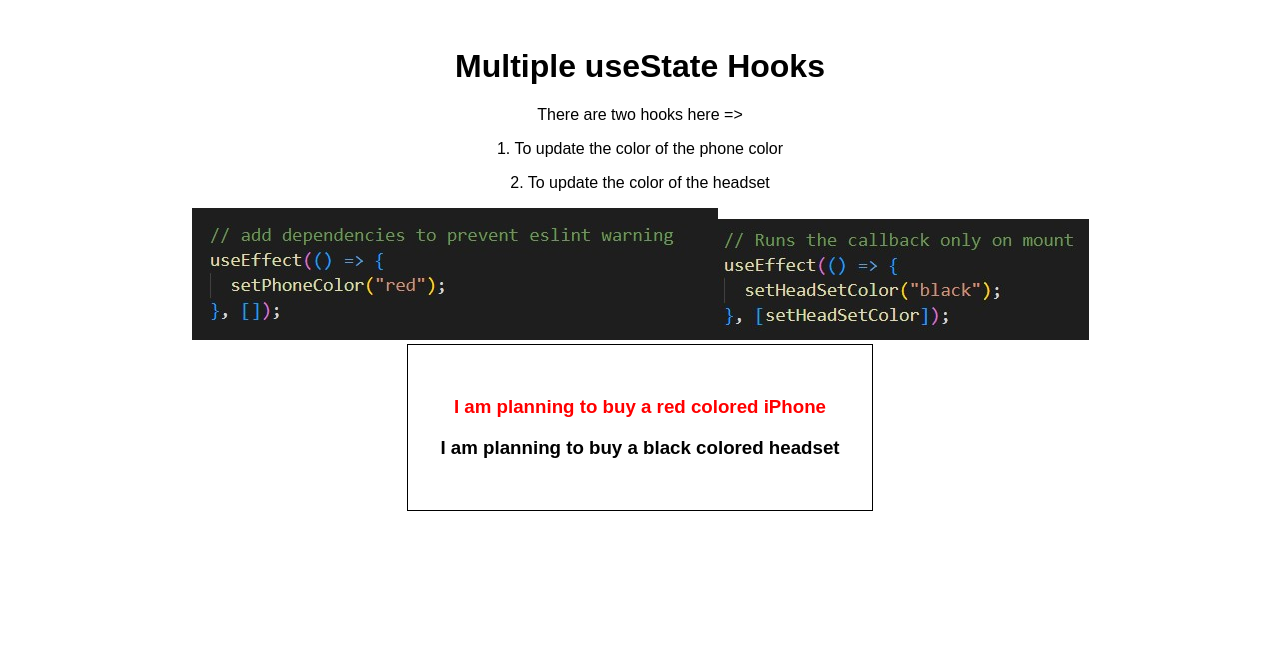
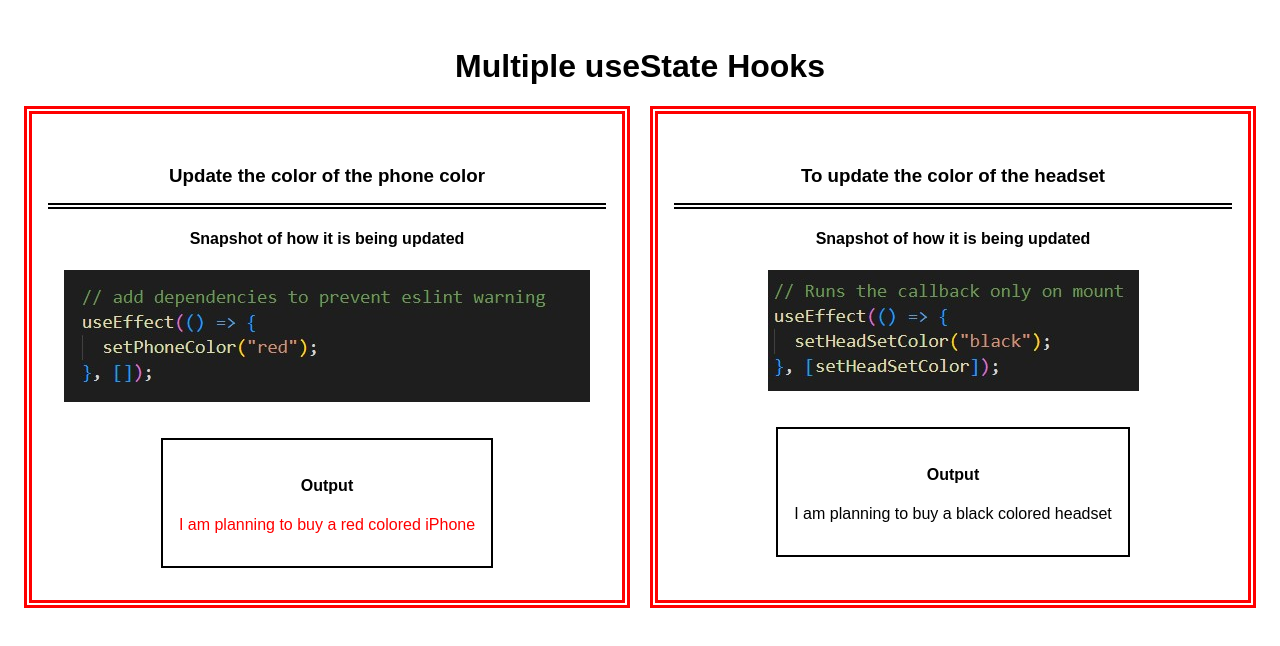
Before and after one commit to Rashmibss/useState-Avoid-dependency-onOther-hooks, a React (Create React App) app: page / in a window 1280 px wide. Shown: the top 646 px of the page. Built offline with nearby package versions, Linux system fonts and the light colour scheme.

Commit message:
added flexbox and enhanced the style

```diff
--- a/src/App.js
+++ b/src/App.js
@@ -20,7 +20,7 @@ export default function App() {
   return (
     <div className="app">
       <h1>Multiple useState Hooks</h1>
-      <div className="info">
+      {/* <div className="info">
         There are two hooks here =&gt;
         <p>1. To update the color of the phone color</p>
         <p>2. To update the color of the headset</p>
@@ -36,6 +36,40 @@ export default function App() {
         <h3 style={{ color: headsetColor }}>
           I am planning to buy a {headsetColor} colored headset
         </h3>
+      </div> */}
+
+      <div class="flex-container">
+        <div class="flex-child magenta">
+          <h3>Update the color of the phone color</h3>
+
+          <div className="images-container">
+            <h4>Snapshot of how it is being updated</h4>
+            <img src={useffectWithoutDep} alt="Dep" />
+          </div>
+
+          <div className="container">
+            <h4>Output</h4>
+            <p style={{ color: phoneColor }}>
+              I am planning to buy a {phoneColor} colored iPhone
+            </p>
+          </div>
+        </div>
+
+        <div class="flex-child green">
+          <h3>To update the color of the headset</h3>
+
+          <div className="images-container">
+            <h4>Snapshot of how it is being updated</h4>
+            <img src={useEffectWithDep} alt="Dep" />
+          </div>
+
+          <div className="container">
+            <h4>Output</h4>
+            <p style={{ color: headsetColor }}>
+              I am planning to buy a {headsetColor} colored headset
+            </p>
+          </div>
+        </div>
       </div>
     </div>
   );
--- a/src/styles.css
+++ b/src/styles.css
@@ -4,8 +4,46 @@
   margin-top: 3rem;
 }
 .container {
-  padding: 2rem;
+  margin-top: 2rem;
+  padding: 1rem;
   display: inline-block;
   justify-content: center;
-  border: 1px solid black;
+  border: 2px solid black;
 }
+
+h3 {
+  padding-bottom: 1rem;
+  border-bottom: 6px double black;
+}
+
+.flex-container {
+  display: flex;
+  margin: 0rem 1rem;
+}
+
+.flex-child {
+  padding: 2rem 1rem;
+  flex: 1;
+  border: 8px double red;
+}
+
+.flex-child:first-child {
+  margin-right: 20px;
+}
+
+@media only screen and (max-width: 1000px) {
+  .flex-container {
+    margin: 5rem;
+    display: block;
+  }
+
+  .flex-child {
+    padding: 2rem 1rem;
+    margin-top: 20px;
+    border: 8px double red;
+  }
+
+  .flex-child:first-child {
+    margin-right: 0px;
+  }
+}
```
